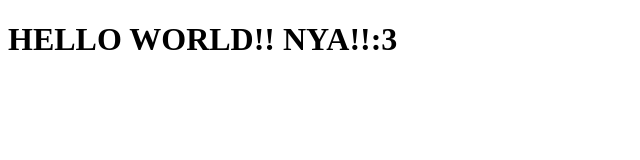
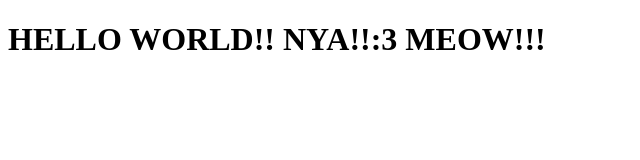
Before and after one commit to MaeRiley/test_repo, a plain HTML site: page index.html in a window 1280 px wide. Shown: the whole page, without its empty margins (0-640 px from the left). Drawn offline with Linux system fonts and the light colour scheme.

Commit message:
updated meow html

```diff
--- a/index.html
+++ b/index.html
@@ -6,6 +6,6 @@
     <title>Hello World!</title>
 </head>
 <body>
-    <h1>HELLO WORLD!! NYA!!:3</h1>
+    <h1>HELLO WORLD!! NYA!!:3 MEOW!!!</h1>
 </body>
 </html>
```
